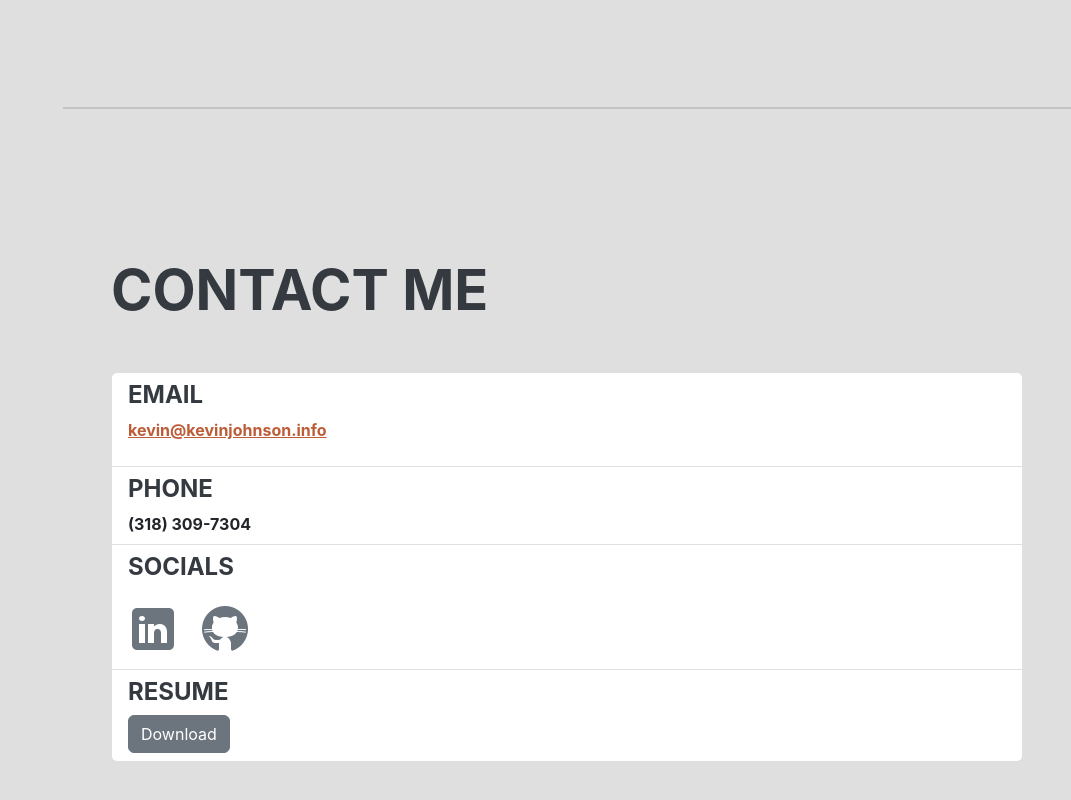
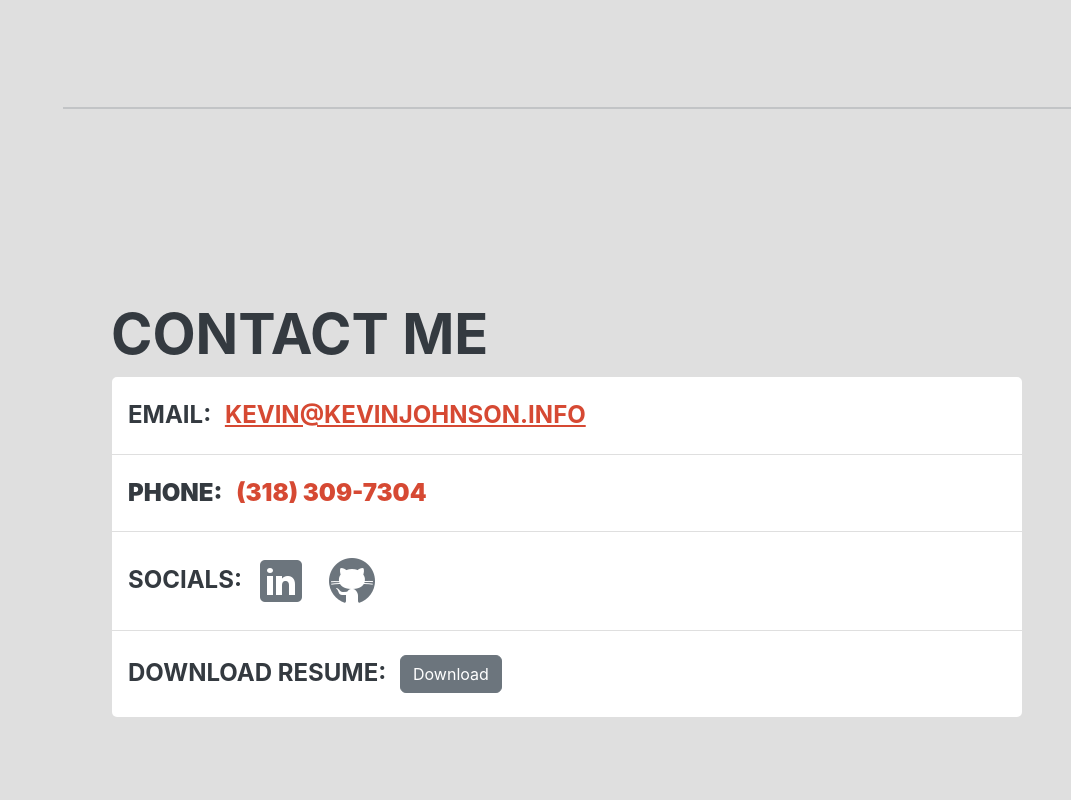
Before and after one commit to KJohnson82/KJohnson82.github.io, a website: page index.html in a window 1280 px wide. Shown: the part 3800-4600 px from the top of the page, without its empty margins (209-1280 px from the left). Drawn offline with nearby package versions, Linux system fonts and the light colour scheme; a web font is replaced by a local one.

Commit message:
Updates again

```diff
--- a/index.html
+++ b/index.html
@@ -333,21 +333,21 @@
             <!-- Contact Info-->
             <section class="resume-section" id="contact">
                 <div class="resume-section-content">
-                    <h2 class="mb-5">Contact Me</h2>
+                    <h2 class="mb-2">Contact Me</h2>
                     <ul class="list-group">
-                      <li class="list-group-item"><h4>Email</h4><p><strong><a href="mailto:name@email.com">kevin@kevinjohnson.info</a></strong></p></li>
-                      <li class="list-group-item"><h4>Phone</h4><strong>(318) 309-7304</strong> </li>
+                      <li class="list-group-item"><h4 class="pt-3"><p>Email:  <a class="mx-2 text-primary" href="mailto:name@email.com">kevin@kevinjohnson.info</a></p></h4></li>
+                        <li class="list-group-item "><h4 class="pt-3"><p><strong>Phone:</strong>  <strong class="text-primary mx-2">(318) 309-7304</strong></p></h4> </li>
                         <li class="list-group-item">
-                            <h4>Socials</h4>
-                            <ul class="list-inline dev-icons">
-<!--                            <li class="list-inline-item icon-link icon-link-hover" ><button class="btn" href="www.linkedin.com/in/kevinjdesigner" target="_blank"><img width="50" height="50" src="assets/icons/icons8-linkedin-50.png" alt="LinkedIn"/></button></li>-->
-                                <li class="list-inline-item"><a href="https://linkedin.com/in/kevinjdesigner" target="_blank"><img width="50" height="50" src="assets/icons/icons8-linkedin-50.png" alt="LinkedIn"/></a></li>
-                                <li class="list-inline-item"><a href="https://github.com/KJohnson82" target="_blank"><img width="50" height="50" src="assets/icons/icons8-github-50.png" alt="Github"/></a></li>
-<!--                            <li class="list-inline-item"><img width="50" height="50" src="assets/icons/icons8-github-50.png" alt="Github" href="https://github.com/KJohnson82" target="_blank"/></li>-->
-                        </ul>
-                        </li>
+                            <h4 class="pt-3"><p>Socials:   <a class="mx-2" href="https://linkedin.com/in/kevinjdesigner" target="_blank"><img width="50" height="50" src="assets/icons/icons8-linkedin-50.png" alt="LinkedIn"/></a> <a class="mx-2" href="https://github.com/KJohnson82" target="_blank"><img width="50" height="50" src="assets/icons/icons8-github-50.png" alt="Github"/></a>
+<!--                            <ul class="list-inline dev-icons">-->
+<!--&lt;!&ndash;                            <li class="list-inline-item icon-link icon-link-hover" ><button class="btn" href="www.linkedin.com/in/kevinjdesigner" target="_blank"><img width="50" height="50" src="assets/icons/icons8-linkedin-50.png" alt="LinkedIn"/></button></li>&ndash;&gt;-->
+<!--                                <li class="list-inline-item"><a href="https://linkedin.com/in/kevinjdesigner" target="_blank"><img width="50" height="50" src="assets/icons/icons8-linkedin-50.png" alt="LinkedIn"/></a></li>-->
+<!--                                <li class="list-inline-item"><a href="https://github.com/KJohnson82" target="_blank"><img width="50" height="50" src="assets/icons/icons8-github-50.png" alt="Github"/></a></li>-->
+<!--&lt;!&ndash;                            <li class="list-inline-item"><img width="50" height="50" src="assets/icons/icons8-github-50.png" alt="Github" href="https://github.com/KJohnson82" target="_blank"/></li>&ndash;&gt;-->
+<!--                        </ul>-->
+                                </p></h4></li>
 <!--                      <li class="list-group-item">Socials - linkedin and github goes here</li>-->
-                        <li class="list-group-item"><h4>Resume</h4><a href="assets/pdfs/KJ_Resume_2023_No_Job.pdf" target="_blank"><button type="button" class="btn btn-secondary">Download</button></a></li>
+                        <li class="list-group-item"><h4 class="pt-3"><p>Download Resume:  <a class="mx-2" href="assets/pdfs/KJ_Resume_2023_No_Job.pdf" target="_blank"><button type="button" class="btn btn-secondary">Download</button></a></p></h4> </li>
 <!--                      <li class="list-group-item">Contact Form Goes Here</li>-->
                     </ul>
                     <!-- <p>Apart from being a web developer, I enjoy most of my time being outdoors. In the winter, I am an avid skier and novice ice climber. During the warmer months here in Colorado, I enjoy mountain biking, free climbing, and kayaking.</p>
```
